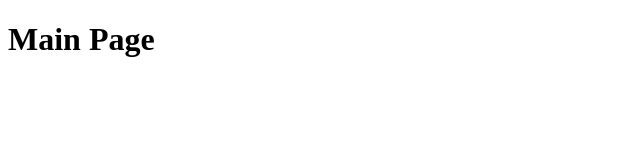
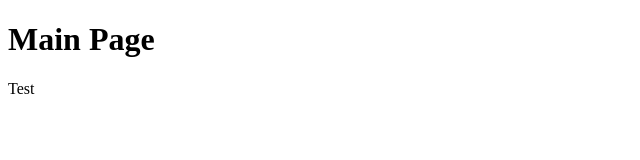
Before and after one commit to ReksioCroft/React_Application, a React (Create React App) app in the folder app/: page / in a window 1280 px wide. Shown: the top 160 px of the page, without its empty margins (0-640 px from the left). Built offline with nearby package versions, Linux system fonts and the light colour scheme; the HTML template or start-up script is replaced by a standard one.

Commit message:
clean up

```diff
--- a/app/src/pages/MainPage.jsx
+++ b/app/src/pages/MainPage.jsx
@@ -1,7 +1,10 @@
 
 function MainPage() {
     return (
+        <div>
         <h1>Main Page</h1>
+        <p>Test</p>
+        </div>
     )
 }
 
```
Also changed, not shown: 2 other files (tests, documents, lock files or other folders).
